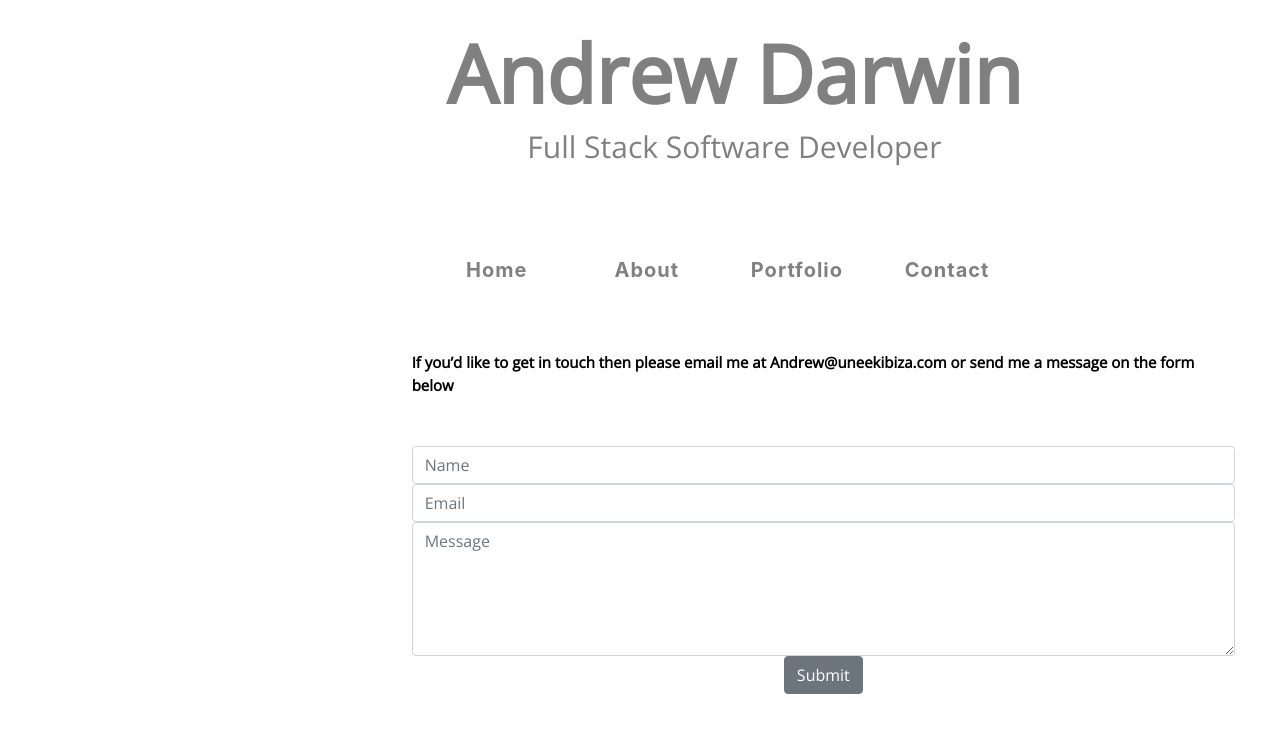
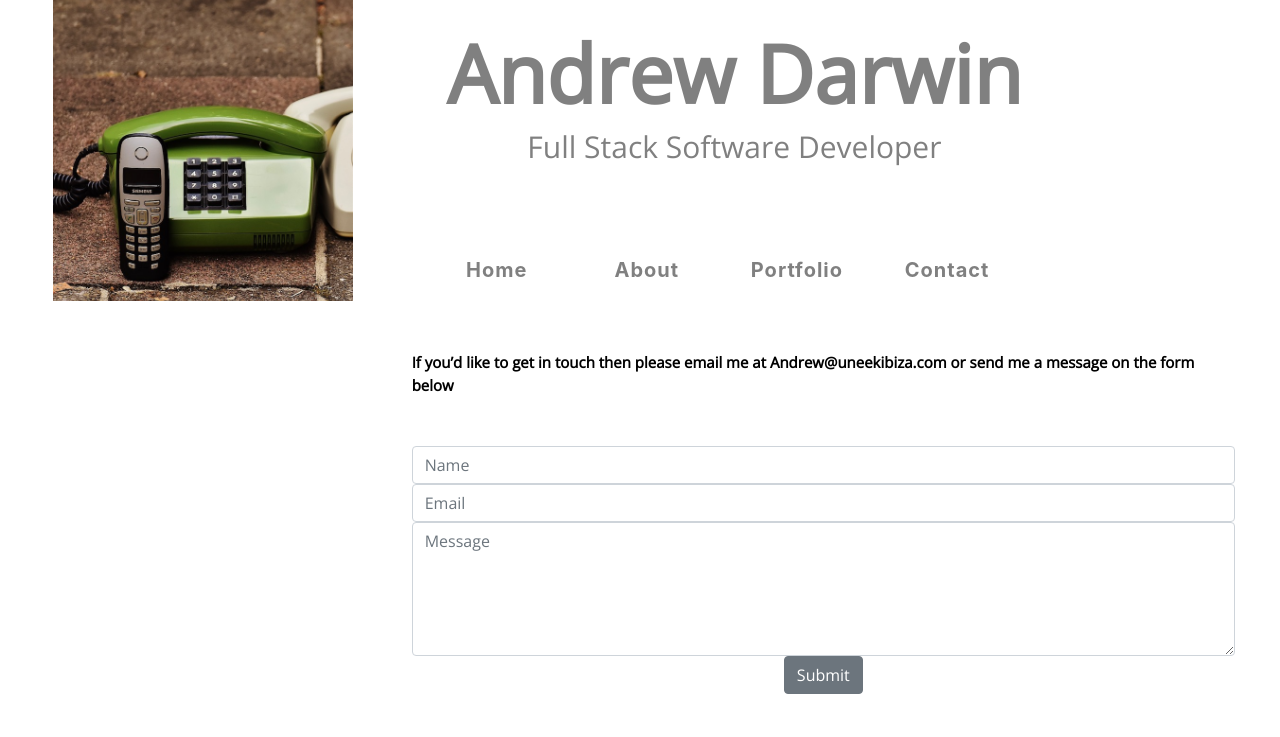
Before and after one commit to AndrewDarwin/andrewdarwinms1, a plain HTML site: page contact.html in a window 1280 px wide. Shown: the top 737 px of the page. Drawn offline with nearby package versions, Linux system fonts and the light colour scheme.

Commit message:
edited assets/css/style.css

```diff
--- a/assets/css/style.css
+++ b/assets/css/style.css
@@ -43,6 +43,14 @@
     background-size: 500px;
       min-height: 300px;
 
+}
+
+.contact-photo {
+    background: url("../images/contact.jpg");
+    background-position: center;
+    background-repeat: no-repeat;
+    background-size: 300px;
+    min-height: 300px;
 }
 
 .name {
@@ -99,6 +107,8 @@ font-size: 30px;
 }
 
 
+
+
 /* ----------------------------------------Footer */
 
 footer {
```
